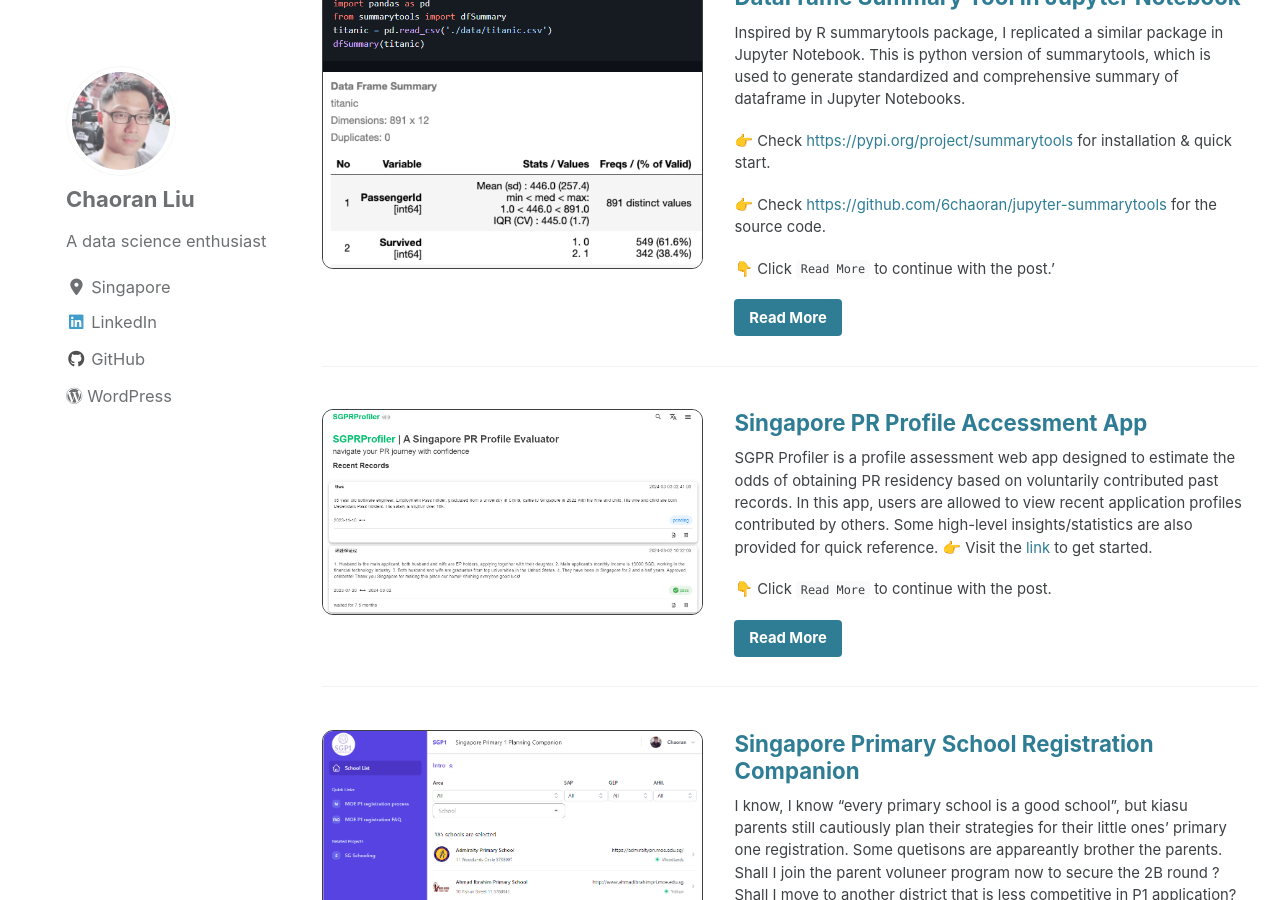
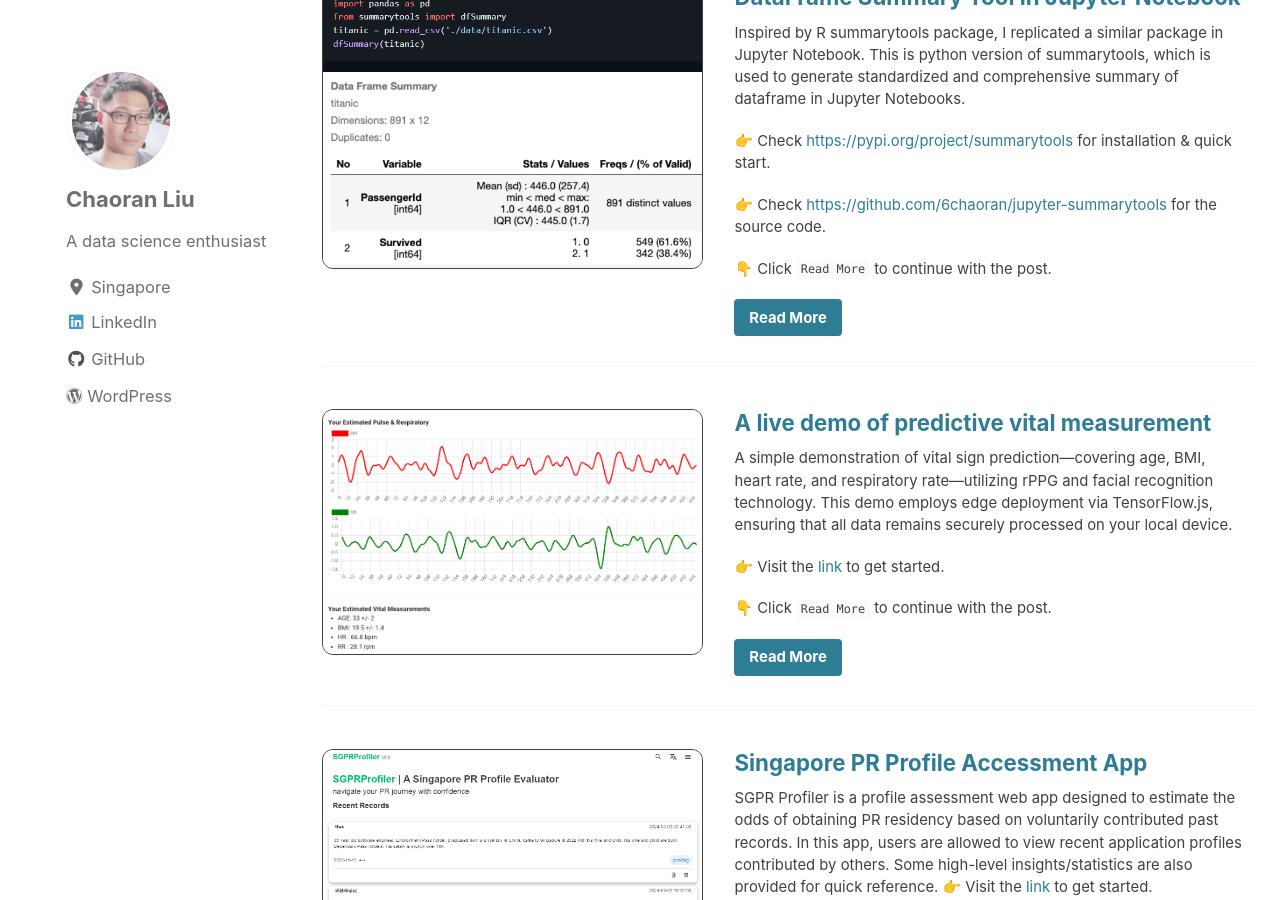
Before and after one commit to 6chaoran/6chaoran.github.io, a Jekyll site: the page built from _pages/projects.md, in a window 1280 px wide and 900 px high, scrolled down 278 px. Built offline with Jekyll 4.4.1, drawn with Linux system fonts in a browser that asks for light colours; cached includes are drawn as plain includes; nearby versions of some CDN libraries; comment, search, counter and statistics services are not loaded; a style sheet for code colours, icons or effects is not loaded.

Commit message:
add vital sign to projects

```diff
--- a/_pages/projects.md
+++ b/_pages/projects.md
@@ -17,8 +17,23 @@ summarytools:
 
       👉 Check [https://github.com/6chaoran/jupyter-summarytools](https://github.com/6chaoran/jupyter-summarytools) for the source code.
 
-      👇 Click `Read More` to continue with the post.'
+      👇 Click `Read More` to continue with the post.
     url: "/visualization/summarytools-for-jupyter-notebook/"
+    btn_label: "Read More"
+    btn_class: "btn--primary"
+
+vital-sign-prediction:
+  - image_path: assets/images/projects/header-vital-sign-prediction.png
+    alt: "screenshot of vital sign prediction demo"
+    title: "A live demo of predictive vital measurement"
+    excerpt: |
+      A simple demonstration of vital sign prediction—covering age, BMI, heart rate, and respiratory rate—utilizing rPPG and facial recognition technology. This demo employs edge deployment via TensorFlow.js, ensuring that all data remains securely processed on your local device.
+
+      👉 Visit the <a href="https://www.ichaoran.com/visualization/bmi-prediction-using-tfjs/" target="_blank">link</a> to get started.
+
+      👇 Click `Read More` to continue with the post.
+    url: "/visualization/deep-learning/deploy-deep-learning-models-in-browser-using-tfjs/"
+    project_url: "/visualization/bmi-prediction-using-tfjs/"
     btn_label: "Read More"
     btn_class: "btn--primary"
 
@@ -68,6 +83,7 @@ med-doc-parser:
 
 ---
 {% include feature_row id="summarytools" type="left" %}
+{% include feature_row id="vital-sign-prediction" type="left" %}
 {% include feature_row id="sgpr-profiler" type="left" %}
 {% include feature_row id="sgp1" type="left" %}
 {% include feature_row id="med-doc-parser" type="left" %}
```
Also changed, not shown: _posts/2021-06-11-bmi-prediction-using-tfjs.html (+8 -0 lines), assets/images/projects/header-vital-sign-prediction.png (added), 1 other file.
